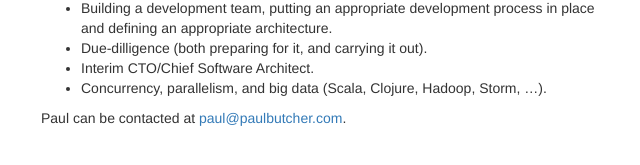
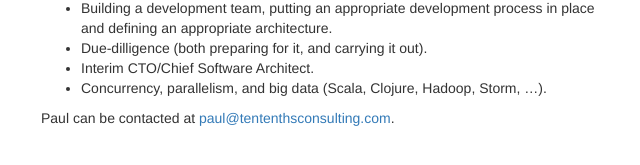
Before and after one commit to tentenths/tentenths.github.io, a Jekyll site: the page built from index.md, in a window 1280 px wide. Shown: the part 350-515 px from the top of the page, without its empty margins (314-954 px from the left). Built offline with Jekyll 4.4.1, drawn with Linux system fonts in a browser that asks for light colours; nearby versions of some CDN libraries; Markdown is read by kramdown in place of the engine named in the settings.

Commit message:
Change e-mail address

```diff
--- a/index.md
+++ b/index.md
@@ -13,4 +13,4 @@ Ten Tenths specializes in consultancy for startups and investors, in particular:
 * Interim CTO/Chief Software Architect.
 * Concurrency, parallelism, and big data (Scala, Clojure, Hadoop, Storm, …).
 
-Paul can be contacted at [paul@paulbutcher.com](mailto:paul@paulbutcher.com).
+Paul can be contacted at [paul@tententhsconsulting.com](mailto:paul@tententhsconsulting.com).
```
